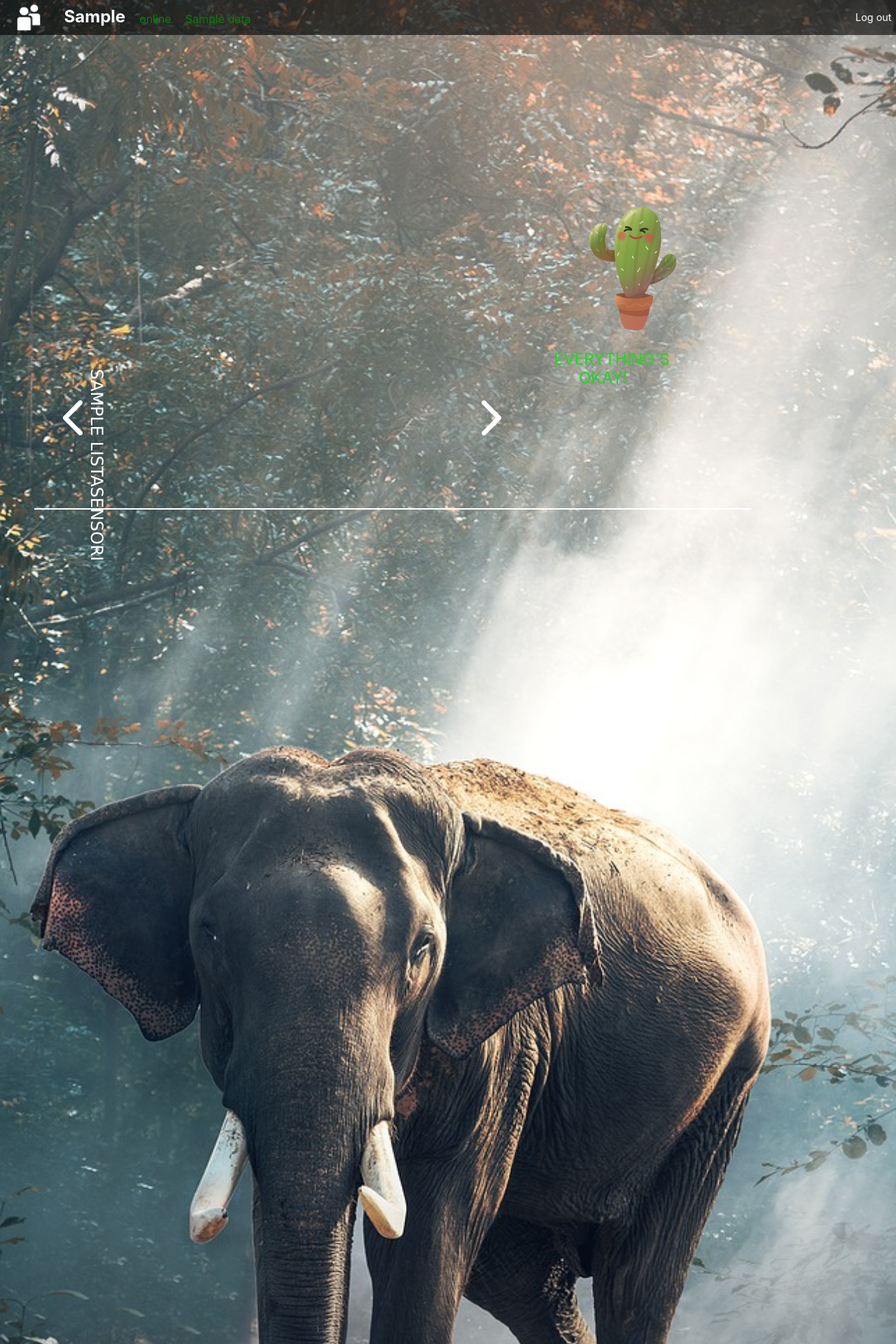
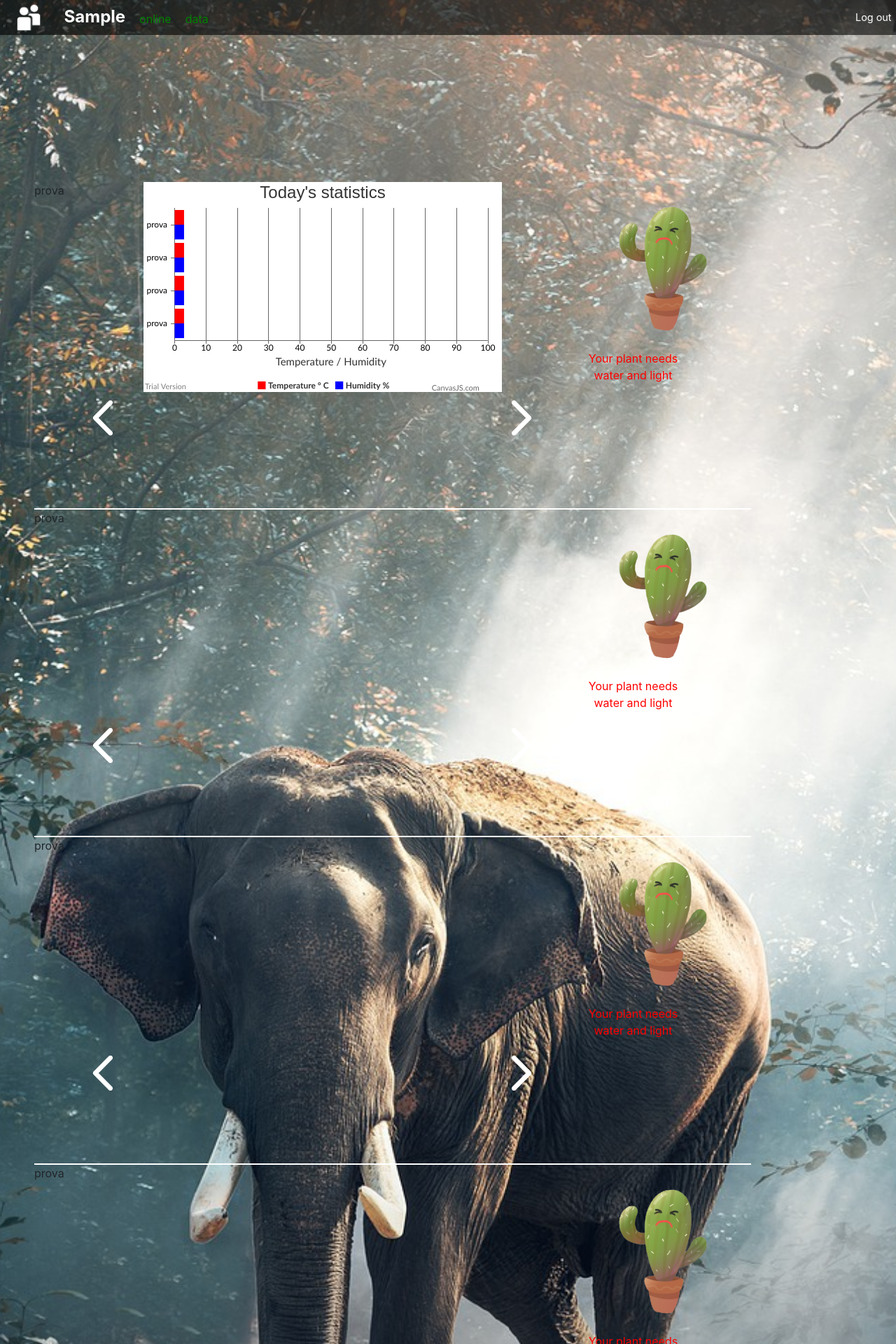
Before and after one commit to 2dadsgn/Smart-vase, a Flask app: template templates/gestione.html in a window 1280 px wide. Shown: the top 1920 px of the page at 70% size. Run offline with Flask 2, Linux system fonts and the light colour scheme; the template is opened without the code that fills it: most values are stand-ins (such as "Sample title", 1, 10 or a date in 2020); some libraries are stand-ins or nearby versions.

Commit message:
update in the app.py

```diff
--- a/app.py
+++ b/app.py
@@ -1,4 +1,3 @@
-import datetime
 import os
 import time
 
@@ -79,56 +78,51 @@ def create_app(test_config=None):
 
         username=session['username']
         user = mongo.db.utenti.find_one({"username":session['username']})
-        sensori = user["sensore"]
+
+
+        #this way i get the actuale date and time
+        #now = datetime.datetime.now()
+        #actual_date = now.strftime("%Y-%m-%d")
+        #actual_month= now.strftime("%Y-%m")
+
+        #------RICORDARSI DI CANCELLARE QUESTA RIGA DI CODICE--------
+        actual_date = "2019-07-05"
+        actual_month = "2019-07"
+        #------------------------------------------------------------
+
+
         listasensori = []
-        for x in sensori :
-            listasensori.append(x)
+        dati_sensore_del_day = []
+        dati_sensore_del_mese = []
+        dati_sensore = []
+        sensori = []
+
+        for x in user["sensore"] :
+            listasensori.append(x["code"])
             print(x)
 
-        #this way i get the actuale date and time
-        now = datetime.datetime.now()
-        actual_date = now.strftime("%Y-%m-%d")
-        actual_month= now.strftime("%Y-%m")
+        numero_sensori = len(listasensori)
 
+        for i in listasensori :
+            cursor_day = mongo.db.sensori.find({"code":i, "data":actual_date}).sort("time",-1)
+            cursor_month = mongo.db.sensori.find({"code": i, "data": { "$gt": actual_month }}).sort("data",1)
 
-        #this gets the mongoDB's cursor onto the data inserted by the specific sensor
-        #for the actual day and it sorts them
-        try:
-            daysdata = mongo.db.sensori.find({"data":actual_date}).sort("time",-1)
+            for c in cursor_day :
+                #lista che contiente tutti dati raccolti dal sensore
+                dati_sensore_del_day.append(c)
 
-        except:
-            print("**-errore nella ricerca sensori per utente--*")
-
-        #select su dati del mese
-        try:
-            monthsdata = mongo.db.sensori.find({"data": { "$gt": actual_month }, "time" :{ "$regex": "12"}}).sort("time",-1)
-        except:
-            print("**-errore su ricerca dati del mese*-*")
-        dictionaryday = []
-        dictionarymonth = []
-        arraysensore = []
-        listasensori = []
-
-        #select last data
-        for x in daysdata:
-            dictionaryday.append(x)
-
-        # select last data
-        for x in monthsdata:
-            dictionarymonth.append(x)
-
-        arraysensore.append(dictionaryday)
-        arraysensore.append(dictionarymonth)
-
-        listasensori.append(arraysensore)
+                #lista che contiente tutti dati raccolti dal sensore
+                dati_sensore_del_mese.append(c)
+            #lista che contiente tutti i dati di tutti i sensori, ogni sensore ha un index
+            dati_sensore.append(dati_sensore_del_day)
+            dati_sensore.append(dati_sensore_del_mese)
+            sensori.append(dati_sensore.copy())
+            dati_sensore.clear()
 
 
 
 
-
-
-        return render_template('gestione.html',daytemp=dictionaryday, monthtemp=dictionarymonth, username=username,
-                               listasensori=listasensori)
+        return render_template('gestione.html', username=username)
 
 
 
--- a/static/main.css
+++ b/static/main.css
@@ -9,8 +9,14 @@
 	height: 100vh;
 	background-size: cover;
 	padding: 10vh 2vw 0vh 5vw;
+	position:fixed;
+	overflow-y: scroll;
 }
-
+#container::-webkit-scrollbar{
+	width: 0!important;
+	display: none;
+	overflow-y:hidden;
+}
 
 #login{
 	width: 30.5vw;
@@ -30,7 +36,7 @@
 .input-text {
 	background-color: hsla(142,73%,77%,0.62);
 	color:white;
-	width: 52%;
+	width: 13vw;
 	text-align: center;
 	margin: auto;
 	margin-bottom: 2vh;
@@ -97,11 +103,11 @@
 }
 
 
-@media (max-height: 900px){
+@media (max-width: 576px){
 
 #login{
 	display: inline;
-	width: 70.5vw;
+	width: 30.5vw;
 	height: 72vh;
 	margin: auto;
 	text-align: center;
@@ -309,3 +315,8 @@ h1{
 	top:25vh;
 	left: 0vw;
 }
+.inner-div{
+	position: static;
+
+	height: 200vh;
+}
--- a/templates/gestione.html
+++ b/templates/gestione.html
@@ -11,7 +11,7 @@
           <img class="utente-ico" src={{ url_for('static', filename='utente_ico.png') }}>
           <p id="p-username-logout">{{ username }}</p>
           <p style="color: green;margin: 15px 0 0 20px;">online</p>
-          <p style="color: green;margin: 15px 0 0 20px;">{{ daytemp[0]["data"] }}</p>
+          <p style="color: green;margin: 15px 0 0 20px;">data</p>
           <input id="logout-cta"  value="Log out" type="submit" id="logout-cta">
 
       </form>
@@ -25,8 +25,9 @@
               </div>
 
           </form>
-          <div class="row div-sensore">
-               <h3 class="nomesensore">{{ listasensori[0]["name"] }}</h3>
+      <div class="inner-div">
+      {% for i in range(1,5) %}
+          <div class="row div-sensore">prova</h3>
               <div class="col-1 freccia-sx-slider" onclick="click_sx()"></div>
               <div class="statistic col-6 activate"  id="chartContainer1"></div>
               <div class="statistic col-6 deactivate"  id="chartContainer2" style="width: 672px;height: 300px;"></div>
@@ -34,15 +35,15 @@
               <div class="col-2 status" style="align-content: center;text-align: center;">
 
 
-                  {% if daytemp['water']=='False' or daytemp['light']=='False' %}
+                  {% if 'False'=='False' or 'False'=='False' %}
 
                          <img  src="{{ url_for('static', filename = 'sad-plant.png') }}" class="sad-plant"  >
 
-                      {% if daytemp['water']=='False' and daytemp['light']=='False' %}
+                      {% if 'False'=='False' and 'False'=='False' %}
 
                           <p class="error">Your plant needs water  and light</p>
 
-                      {% elif daytemp['water']=='False' %}
+                      {% elif 'False'=='False' %}
 
                            <p class="error">Your plant needs water </p>
 
@@ -61,7 +62,8 @@
               </div>
 
           </div>
-
+      {% endfor %}
+</div>
 
 
       </div>
@@ -83,8 +85,8 @@
         legendText: "Temperature ° C",
         color: "red",
         dataPoints: [
-            {% for c in daytemp %}
-        { y: {{ c["external temperature"] }}, label: {{c["data"]}}  },
+            {% for c in range(1,5) %}
+        { y: 3, label: "prova" },
             {% endfor %}
 
         ]
@@ -95,8 +97,8 @@
         legendText: "Humidity %",
         color: "blue",
         dataPoints: [
-           {% for c in daytemp %}
-        { y: {{ c["external humidity"] }}, label: {{c["data"]}}  },
+            {% for c in range(1,5) %}
+        { y: 3, label: "prova" },
             {% endfor %}
         ]
       }
@@ -120,9 +122,8 @@
         legendText: "Temperature ° C",
         color: "red",
         dataPoints: [
-            {% for c  in monthtemp %}
-
-        { y: {{ c["external temperature"] }}, label: {{c["data"]}} },
+            {% for c in range(1,5) %}
+        { y: 3, label: "prova" },
             {% endfor %}
 
         ]
@@ -133,8 +134,8 @@
         legendText: "Humidity %",
         color: "blue",
         dataPoints: [
-           {% for c in monthtemp %}
-        { y: {{ c["external humidity"] }}, label:{{c["data"]}}  },
+           {% for c in range(1,5) %}
+        { y: 3, label: "prova" },
             {% endfor %}
         ]
       }
```
